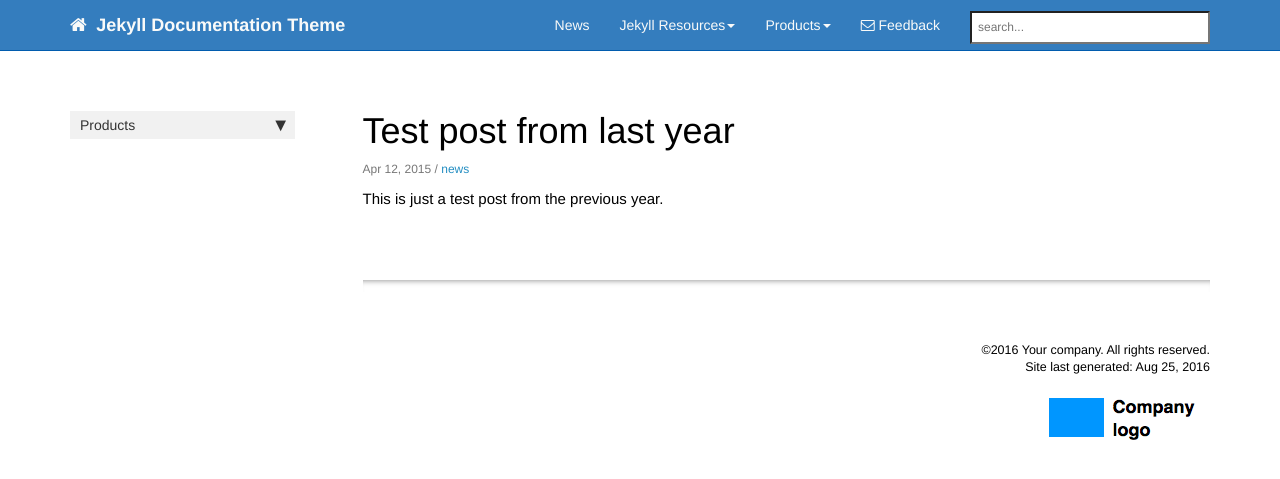
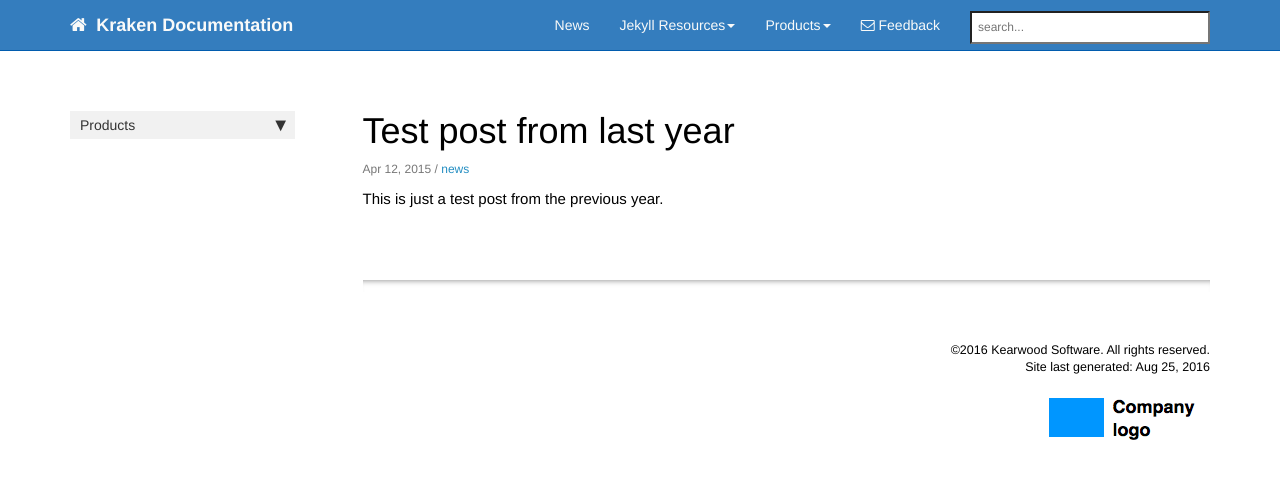
Before and after one commit to KrakenEngine/docs.krakenengine.com, a Jekyll site: the page built from _posts/2015-04-12-test-post-last-year.md, in a window 1280 px wide. Shown: the top 479 px of the page. Built offline with Jekyll 4.4.1, drawn with Linux system fonts in a browser that asks for light colours; nearby versions of some CDN libraries; comment, search, counter and statistics services are not loaded.

Commit message:
Updated _config.yml

```diff
--- a/_config.yml
+++ b/_config.yml
@@ -2,19 +2,19 @@
 output: web
 # this property is useful for conditional filtering of content that is separate from the PDF.
 
-topnav_title: Jekyll Documentation Theme
+topnav_title: Kraken Documentation
 # this appears on the top navigation bar next to the home button
 
-site_title: Jekyll theme for documentation
+site_title: Kraken Documentation
 # this appears in the html browser tab for the site title (seen mostly by search engines, not users)
 
-company_name: Your company
+company_name: Kearwood Software
 # this appears in the footer
 
-github_editme_path: tomjohnson1492/documentation-theme-jekyll/blob/gh-pages/pages/
+# github_editme_path: tomjohnson1492/documentation-theme-jekyll/blob/gh-pages/pages/
 # if you're using Github, provide the basepath to the branch you've created for reviews, following the sample here. if not, leave this value blank.
 
-disqus_shortname: idrbwjekyll
+#disqus_shortname: idrbwjekyll
 # if you're using disqus for comments, add the shortname here. if not, leave this value blank.
 
 host: 127.0.0.1
@@ -28,9 +28,9 @@ exclude:
   - .gitignore
 # these are the files and directories that jekyll will exclude from the build
 
-feedback_subject_line: Jekyll documentation theme
+feedback_subject_line: Kraken Documentation
 
-feedback_email: tomjohnson1492@gmail.com
+feedback_email: kearwood@kearwood.com
 # used as a contact email for the Feedback link in the top navigation bar
 
 # feedback_disable: true
@@ -101,4 +101,4 @@ description: "Intended as a documentation theme based on Jekyll for technical wr
 # the description is used in the feed.xml file
 
 # needed for sitemap.xml file only
-url: http://idratherbewriting.com
+url: https://docs.krakenengine.com
```
Also changed, not shown: Gemfile.lock.
